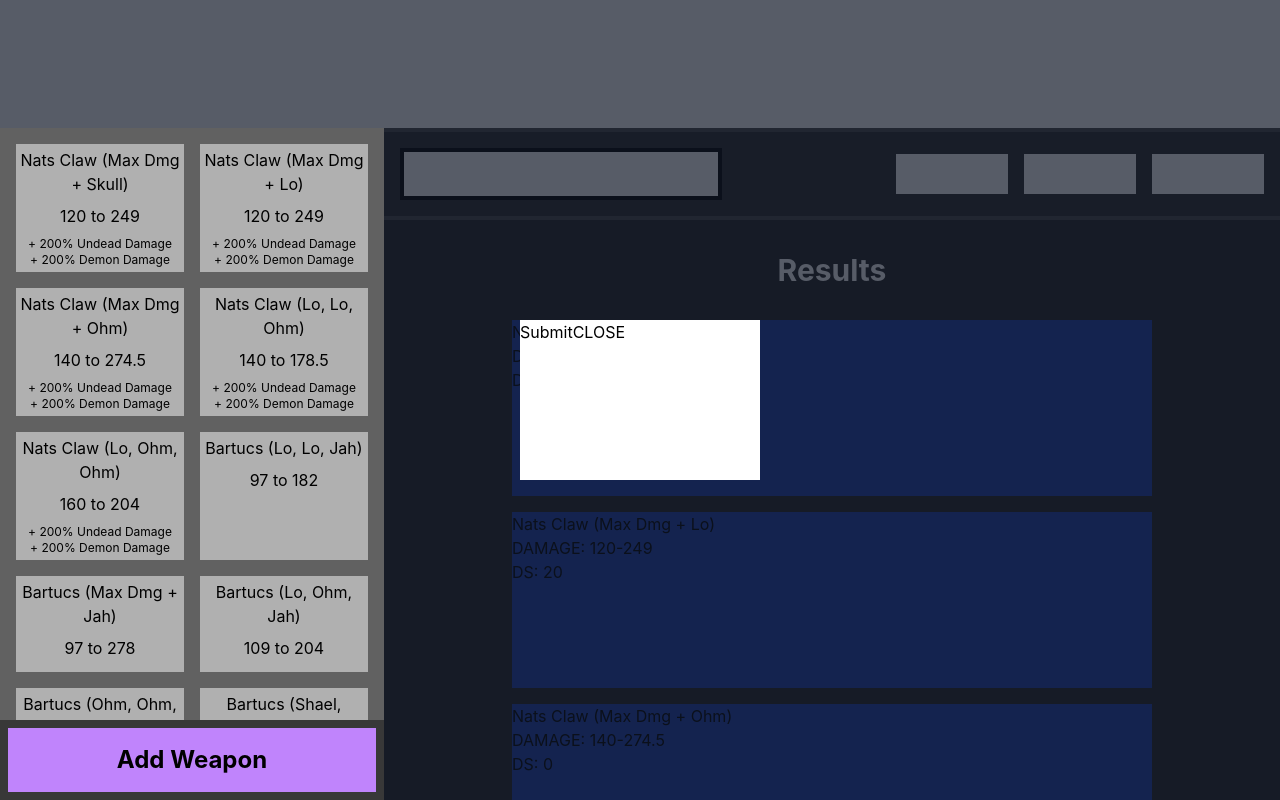
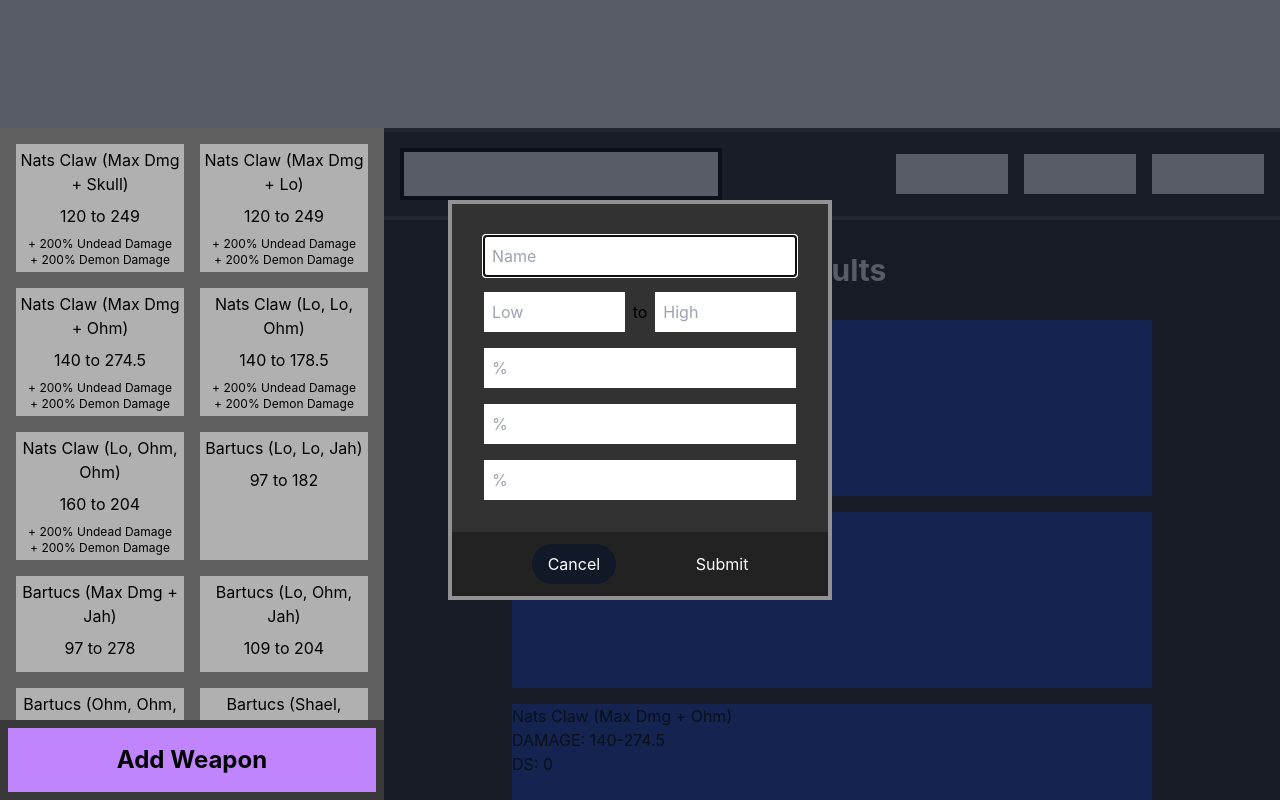
Before and after one commit to Druage/D2_Weapon_Comparison, a Next.js app: page / in a window 1280 px wide. Both pictures are taken after a click on the button "Add Weapon". Built offline with nearby package versions, Linux system fonts and the light colour scheme.

Commit message:
Styled skeleton AddWeaponDialog

```diff
--- a/package.json
+++ b/package.json
@@ -10,6 +10,7 @@
   },
   "dependencies": {
     "@radix-ui/react-dialog": "^1.0.2",
+    "@radix-ui/react-select": "^1.1.2",
     "@types/node": "18.11.9",
     "@types/react": "18.0.25",
     "@types/react-dom": "18.0.9",
--- a/src/components/AddWeaponDialog.tsx
+++ b/src/components/AddWeaponDialog.tsx
@@ -1,12 +1,53 @@
 import {Close, Content, DialogPortal, Overlay} from "@radix-ui/react-dialog";
 
 export default function AddWeaponDialog() {
+    const ActionsBar = () => (
+        <div className={"flex h-16 items-center justify-evenly bg-[#222222]"}>
+            <Close className={"rounded-3xl bg-gray-900 px-4 py-2 text-white"}>
+                Cancel
+            </Close>
+            <button className={"text-white"}>Submit</button>
+        </div>
+    );
+
+    const Form = () => (
+        <form
+            className={
+                "flex w-full flex-grow-0 flex-col items-center justify-center gap-4 bg-[#323232] p-8"
+            }
+        >
+            <input placeholder={"Name"} className={"w-full p-2"} type={"text"}/>
+
+            <div className={"flex w-full items-center justify-evenly gap-2"}>
+                <input
+                    placeholder={"Low"}
+                    className={"w-24 flex-1 p-2"}
+                    type={"number"}
+                />
+                <span>to</span>
+                <input
+                    placeholder={"High"}
+                    className={"w-24 flex-1 p-2"}
+                    type={"number"}
+                />
+            </div>
+
+            <input placeholder={"%"} className={"w-full p-2"} type={"number"}/>
+            <input placeholder={"%"} className={"w-full p-2"} type={"number"}/>
+            <input placeholder={"%"} className={"w-full p-2"} type={"number"}/>
+        </form>
+    );
+
     return (
         <DialogPortal>
             <Overlay className={"fixed inset-0 bg-gray-900 opacity-70"}/>
-            <Content className={"fixed inset-0 z-50 m-auto h-40 w-60 bg-white"}>
-                <button>Submit</button>
-                <Close>CLOSE</Close>
+            <Content
+                className={
+                    "fixed inset-0 z-50 m-auto h-fit w-96 border-4 border-[#929292] bg-white"
+                }
+            >
+                <Form/>
+                <ActionsBar/>
             </Content>
         </DialogPortal>
     );
```
Also changed, not shown: 1 other file (tests, documents, lock files or other folders).
